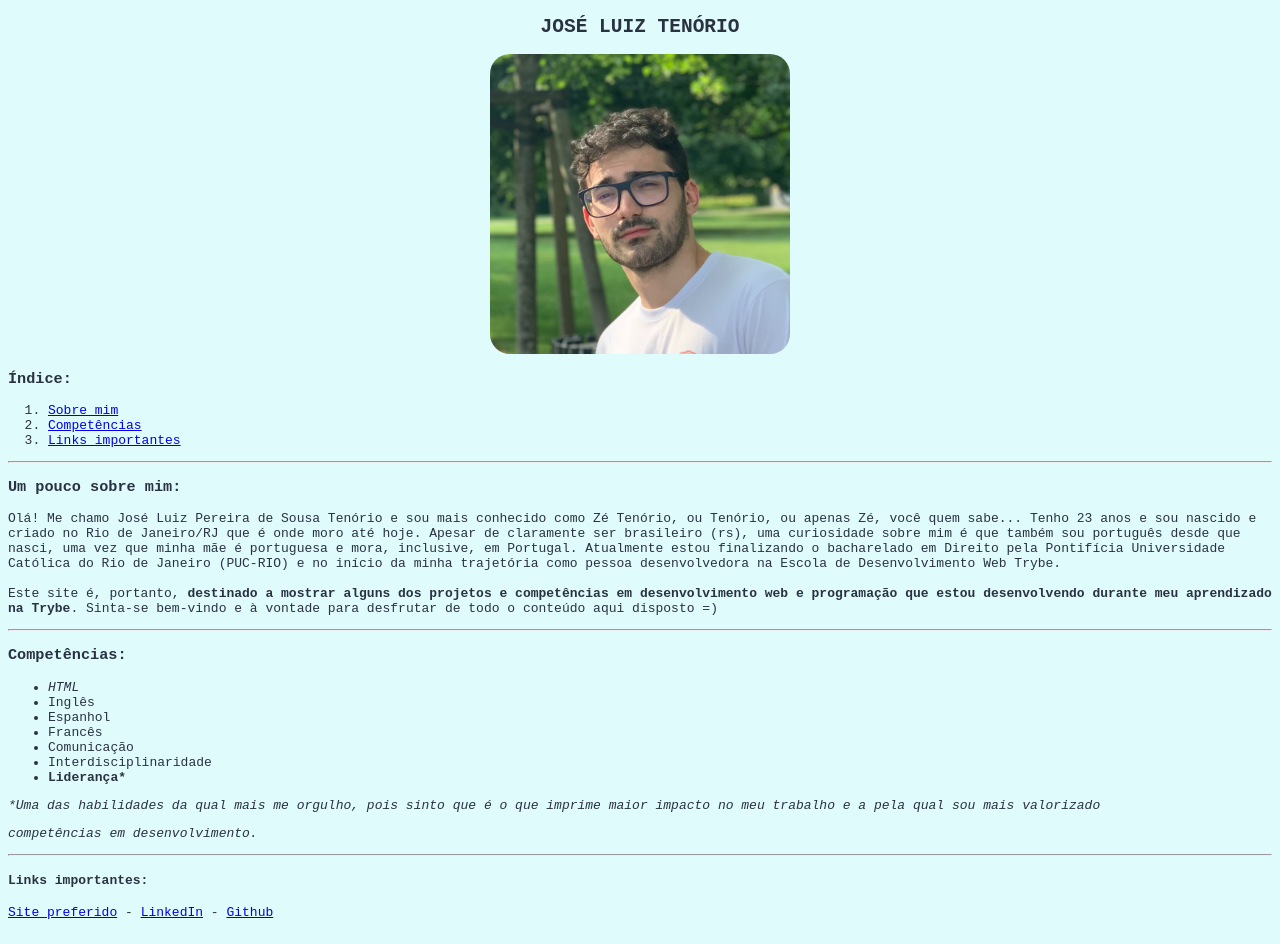
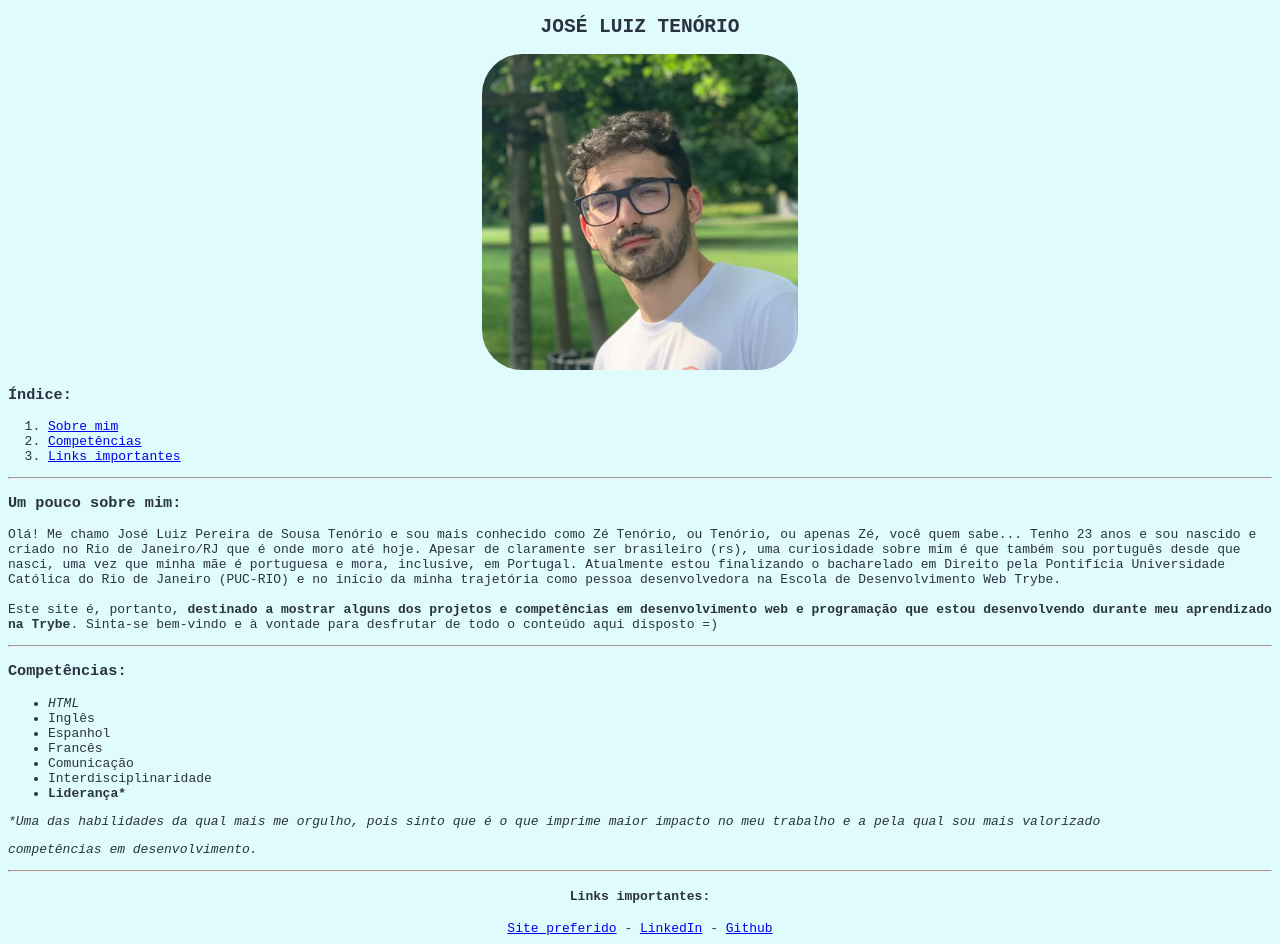
Before and after one commit to ze-tenorio/ze-tenorio.github.io, a plain HTML site: page index.html in a window 1280 px wide. Drawn offline with Linux system fonts and the light colour scheme.

Commit message:
links importantes centralizados

```diff
--- a/index.html
+++ b/index.html
@@ -12,15 +12,20 @@
             background-color: #e0fbfc;
         }
 
+        h2 {
+            text-transform: uppercase;
+            text-align: center;
+        }
+
         #foto-perfil {
-            border-radius: 20px;
+            border-radius: 40px;
             display: block;
             margin-left: auto;
             margin-right: auto;
+            width: 25%;
         }
 
-        h2 {
-            text-transform: uppercase;
+        .links {
             text-align: center;
         }
     </style>
@@ -51,7 +56,7 @@
     <p><em>*Uma das habilidades da qual mais me orgulho, pois sinto que é o que imprime maior impacto no meu trabalho e a pela qual sou mais valorizado</em></p>
     <p><em>competências em desenvolvimento.</em></p>
     <hr>
-    <h4 id="links">Links importantes:</h3>
-    <a href="https://www.gaveanews.com/" target="_blank">Site preferido</a> - <a href="https://www.linkedin.com/in/jos%C3%A9-luiz-ten%C3%B3rio-aa1709170/">LinkedIn</a> - <a href="https://github.com/ze-tenorio">Github</a>
+    <h4 class="links">Links importantes:</h4>
+    <div class="links"><a href="https://www.gaveanews.com/" target="_blank">Site preferido</a> - <a href="https://www.linkedin.com/in/jos%C3%A9-luiz-ten%C3%B3rio-aa1709170/">LinkedIn</a> - <a href="https://github.com/ze-tenorio">Github</a></div>
 </body>
 </html>
```
